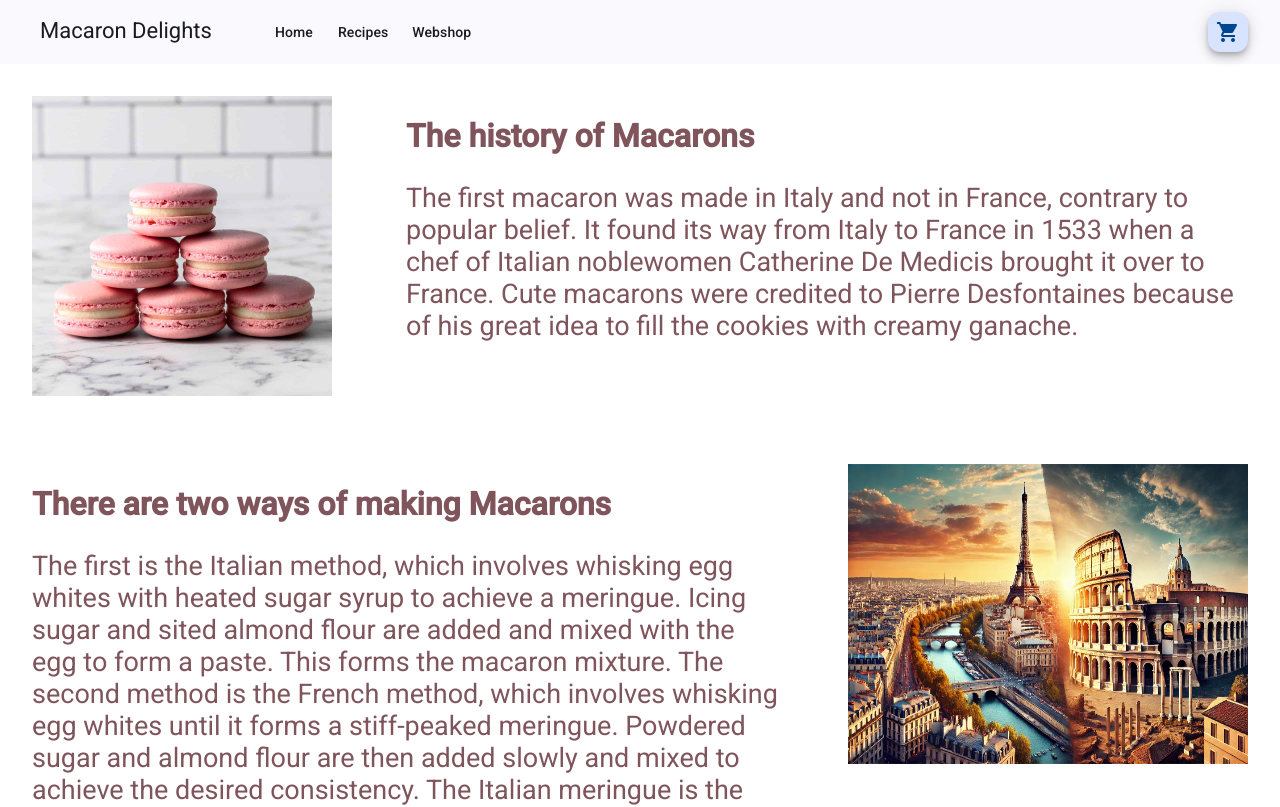
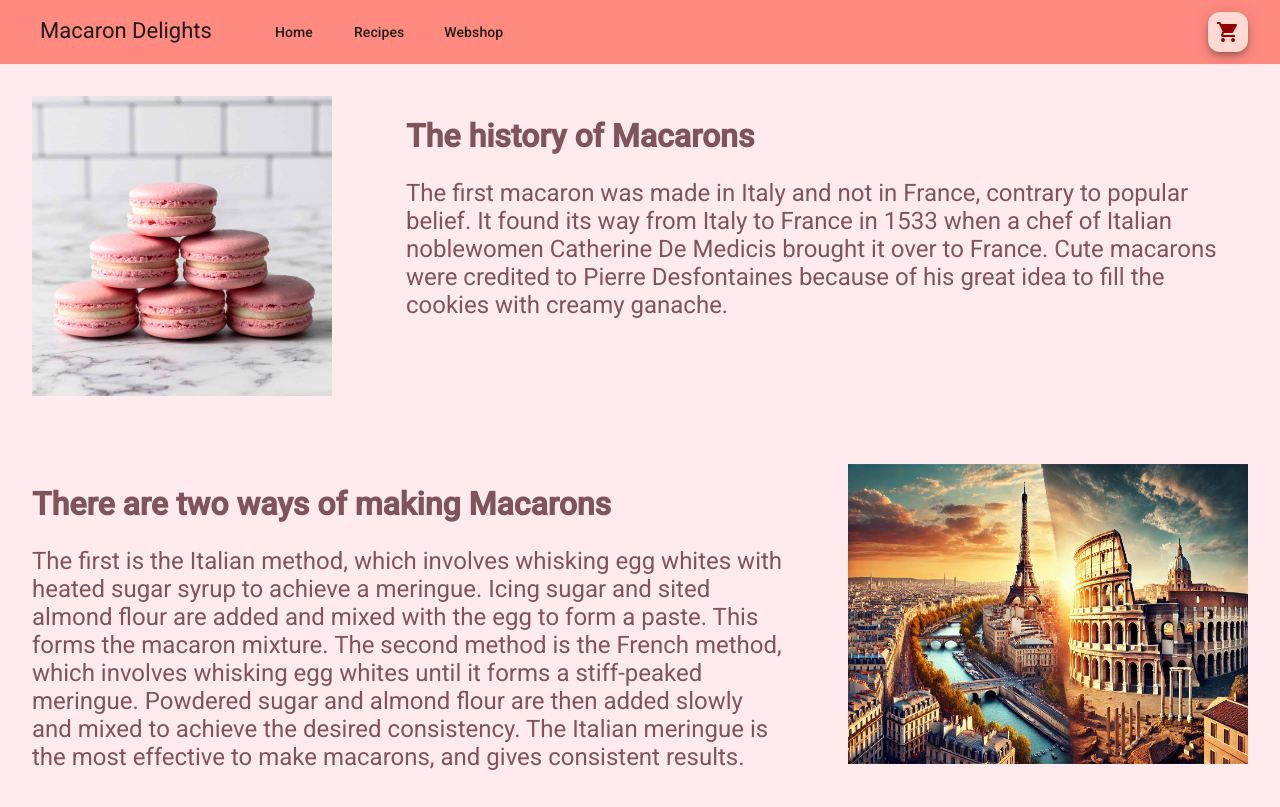
Before and after one commit to nikoletttopolics/macaron-delights-fe, an Angular app: page / in a window 1280 px wide. Shown: the top 807 px of the page. Built offline with nearby package versions, Linux system fonts and the light colour scheme.

Commit message:
landing page ready

```diff
--- a/angular.json
+++ b/angular.json
@@ -29,10 +29,7 @@
                 "input": "public"
               }
             ],
-            "styles": [
-              "@angular/material/prebuilt-themes/azure-blue.css",
-              "src/styles.scss"
-            ],
+            "styles": ["src/styles.scss"],
             "scripts": []
           },
           "configurations": {
@@ -86,10 +83,7 @@
                 "input": "public"
               }
             ],
-            "styles": [
-              "@angular/material/prebuilt-themes/rose-red.css",
-              "src/styles.scss"
-            ],
+            "styles": ["src/styles.scss"],
             "scripts": []
           }
         }
--- a/src/app/app.component.html
+++ b/src/app/app.component.html
@@ -1,9 +1,20 @@
 <mat-toolbar class="header">
   <div class="header-left-side">
     <span class="macaron-logo">Macaron Delights</span>
-    <button mat-button (click)="onNavigateToHome()">Home</button>
-    <button mat-button (click)="onNavigateToRecipe()">Recipes</button>
-    <button mat-button (click)="onNavigateToWebshop()">Webshop</button>
+    <button class="header-button" mat-button (click)="onNavigateToHome()">
+      Home
+    </button>
+    <button class="header-button" mat-button (click)="onNavigateToRecipe()">
+      Recipes
+    </button>
+    <button
+      filled-container-color
+      class="header-button"
+      mat-button
+      (click)="onNavigateToWebshop()"
+    >
+      Webshop
+    </button>
   </div>
   <div class="header-right-side">
     <button
--- a/src/app/app.component.scss
+++ b/src/app/app.component.scss
@@ -15,4 +15,9 @@
 
 .header {
   padding: 16px 32px;
+  background-color: #ff8a80;
 }
+
+.header-button {
+  margin-right: 1rem;
+}
--- a/src/app/containers/home-container/home-container.component.scss
+++ b/src/app/containers/home-container/home-container.component.scss
@@ -1,6 +1,7 @@
 .container {
   display: grid;
   grid-template-columns: auto auto auto;
+  background-color: #ffebee;
 }
 
 .item-2 {
@@ -24,11 +25,12 @@
   padding: 32px;
 }
 
+// todo: class-t hozzaadni; szint modositani
 h1,
 p {
   color: #7f555b;
 }
 
 p {
-  font-size: 27px;
+  font-size: 24px;
 }
--- a/src/styles.scss
+++ b/src/styles.scss
@@ -1,3 +1,16 @@
+@use "@angular/material" as mat;
+
+html {
+  color-scheme: light dark;
+  @include mat.theme(
+    (
+      color: mat.$red-palette,
+      typography: Roboto,
+      density: 0,
+    )
+  );
+}
+
 html,
 body {
   height: 100%;
```
